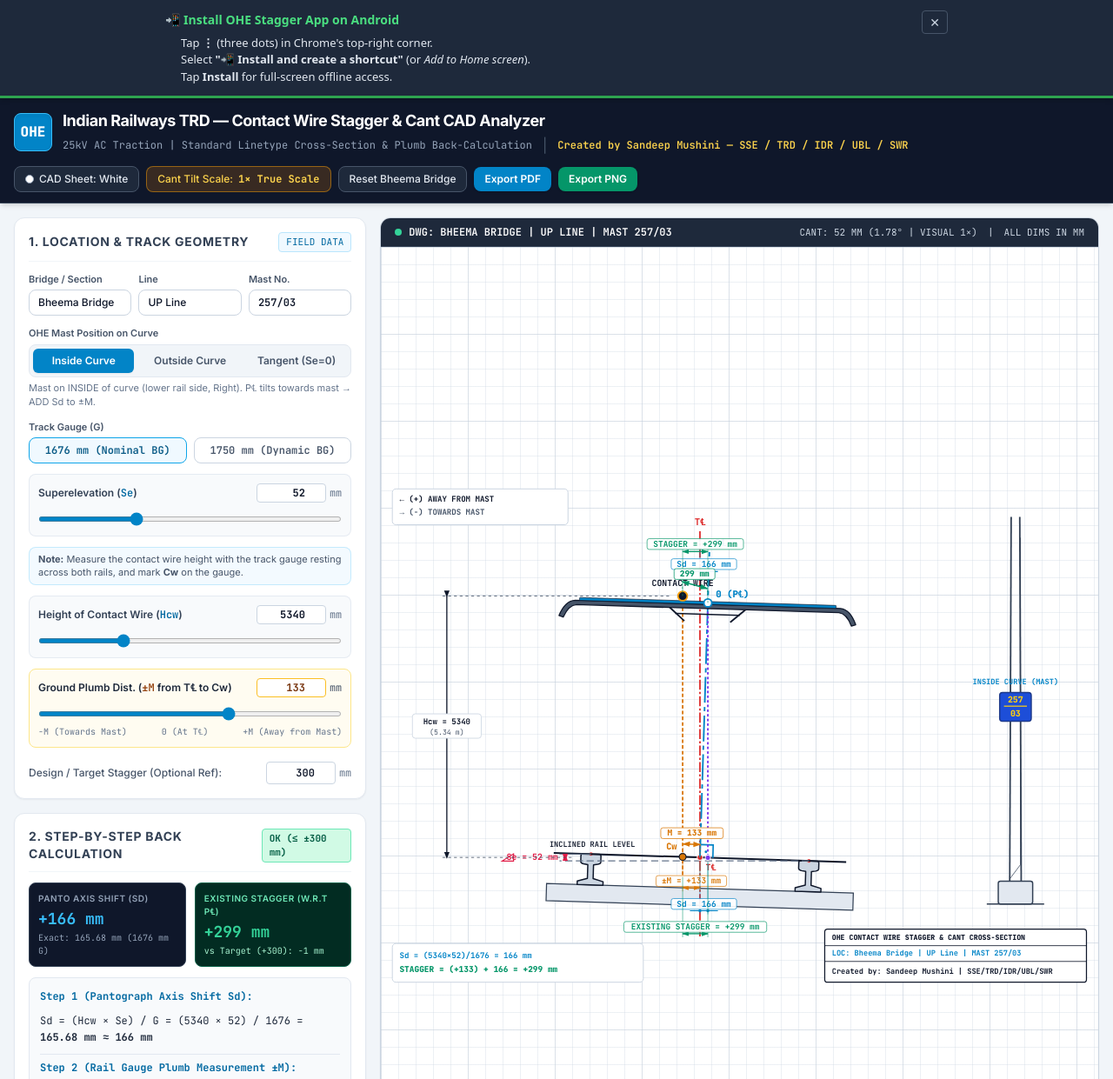
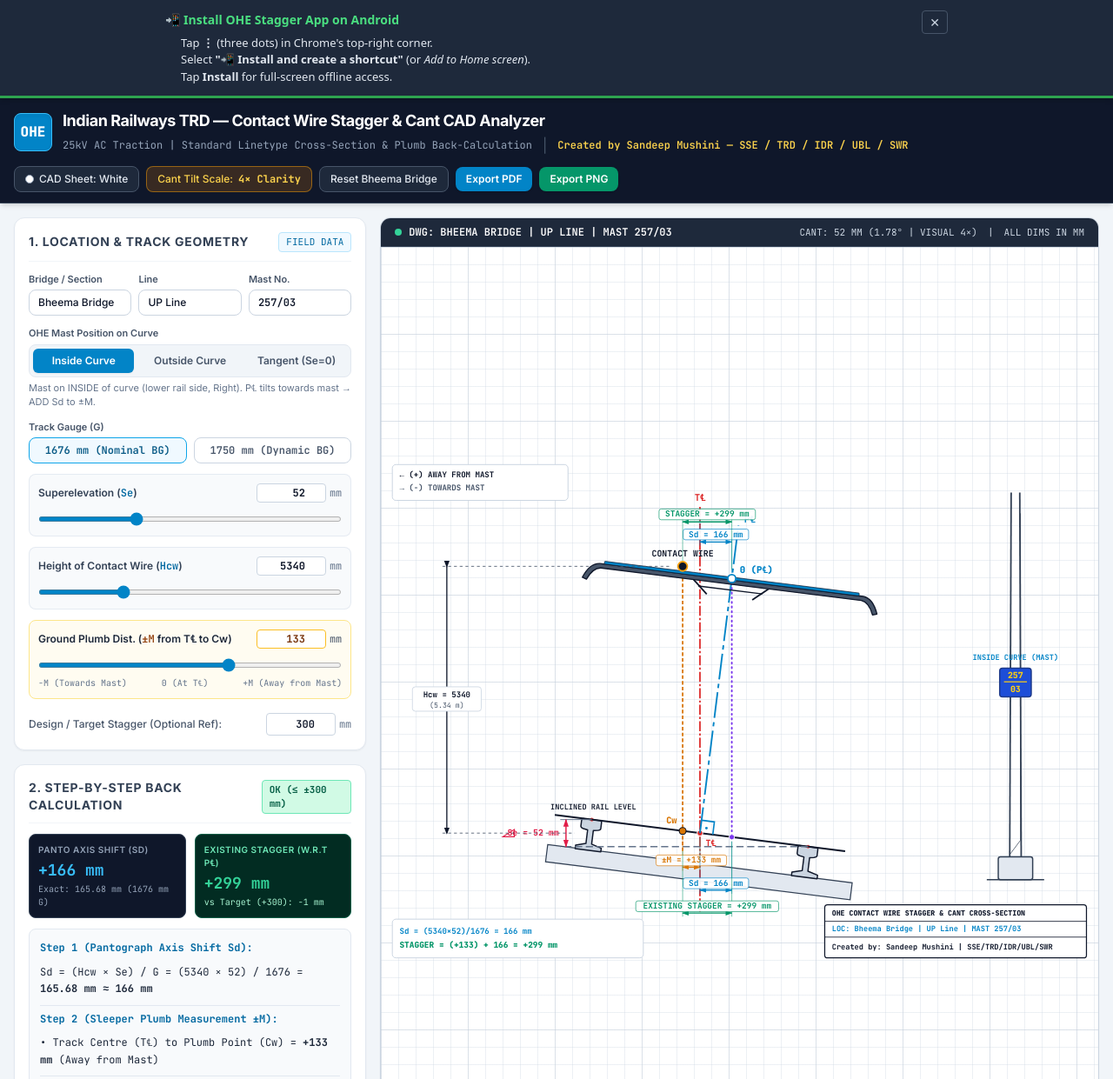
Before and after one commit to ssetrdidr/OHE_Curve_Stagger, a plain HTML site: page index.html in a window 1280 px wide. Shown: the top 1241 px of the page at 87% size. Drawn offline with nearby package versions, Linux system fonts and the light colour scheme.

Commit message:
Add files via upload

```diff
--- a/index.html
+++ b/index.html
@@ -9,14 +9,14 @@
   <meta property="og:type" content="website" />
   <meta property="og:url" content="https://ssetrdidr.github.io/OHE_Curve_Stagger/" />
   <meta property="og:title" content="Indian Railways OHE Stagger &amp; Superelevation CAD Visualizer — Sandeep Mushini" />
-  <meta property="og:description" content="25kV AC Traction Contact Wire Stagger &amp; Cant Cross-Section CAD Analyzer and Rail Gauge Plumb Back-Calculation Tool." />
+  <meta property="og:description" content="25kV AC Traction Contact Wire Stagger &amp; Cant Cross-Section CAD Analyzer and Sleeper Plumb Back-Calculation Tool." />
   <meta property="og:image" content="https://ssetrdidr.github.io/OHE_Curve_Stagger/preview-image.png" />
 
   <!-- Twitter Card Meta Tags -->
   <meta name="twitter:card" content="summary_large_image" />
   <meta name="twitter:url" content="https://ssetrdidr.github.io/OHE_Curve_Stagger/" />
   <meta name="twitter:title" content="Indian Railways OHE Stagger &amp; Superelevation CAD Visualizer — Sandeep Mushini" />
-  <meta name="twitter:description" content="25kV AC Traction Contact Wire Stagger &amp; Cant Cross-Section CAD Analyzer and Rail Gauge Plumb Back-Calculation Tool." />
+  <meta name="twitter:description" content="25kV AC Traction Contact Wire Stagger &amp; Cant Cross-Section CAD Analyzer and Sleeper Plumb Back-Calculation Tool." />
   <meta name="twitter:image" content="https://ssetrdidr.github.io/OHE_Curve_Stagger/preview-image.png" />
 
   <!-- PWA: installable app metadata -->
@@ -145,11 +145,8 @@
 
         <button id="btnExaggeration" type="button" class="px-3 py-1.5 rounded-lg text-xs font-medium bg-amber-600/20 hover:bg-amber-600/30 border border-amber-500/50 text-amber-300 transition flex items-center gap-1.5">
           <span>Cant Tilt Scale:</span>
-          <strong id="tiltScaleLabel" class="font-mono">1× True Scale</strong>
+          <strong id="tiltScaleLabel" class="font-mono">4× Clarity</strong>
         </button>
-        <div id="tiltExaggerationNote" style="display:none;" class="w-full mt-1 px-2.5 py-1 rounded bg-amber-950/80 border border-amber-500/40 text-[11px] font-mono text-amber-200 leading-snug">
-          Note: 4× visual exaggeration tilts P℄ more steeply over height Hcw, making wire/0 position appear shifted—actual field geometry does not jump.
-        </div>
 
         <button id="btnResetPreset" type="button" class="px-3 py-1.5 rounded-lg text-xs font-medium bg-slate-800 hover:bg-slate-700 border border-slate-600 text-slate-200 transition">
           Reset Bheema Bridge
@@ -239,11 +236,6 @@
             </div>
             <input id="rngSe" type="range" min="0" max="165" step="1" value="52" class="w-full h-1.5 bg-slate-200 rounded-lg cursor-pointer" />
           </div>
-
-          <!-- Measurement Note -->
-          <p class="text-[11px] text-slate-600 bg-sky-50/80 border border-sky-200/80 rounded-lg px-2.5 py-1.5 leading-snug">
-            <strong>Note:</strong> Measure the contact wire height with the track gauge resting across both rails, and mark <strong>Cw</strong> on the gauge.
-          </p>
 
           <!-- Height of Contact Wire Hcw -->
           <div class="bg-slate-50 p-2.5 rounded-lg border border-slate-200/80">
@@ -318,7 +310,7 @@
 
         <!-- Safety Reminder -->
         <div class="mt-3 p-2.5 rounded-lg bg-rose-50 border border-rose-200 text-[11px] text-rose-900 leading-snug">
-          <strong>Safety Protocol:</strong> Drop plumb bob from contact wire to mark <strong>Cw</strong> on rail gauge <em>only</em> after obtaining valid Power Block, testing line dead, and clamping Discharge Rods on both sides.
+          <strong>Safety Protocol:</strong> Drop plumb bob from contact wire to mark <strong>Cw</strong> on sleeper <em>only</em> after obtaining valid Power Block, testing line dead, and clamping Discharge Rods on both sides.
         </div>
       </div>
 
@@ -336,7 +328,7 @@
             <span id="cadHeaderTitle" class="font-semibold text-white">DWG: BHEEMA BRIDGE | UP LINE | MAST 257/03</span>
           </div>
           <div class="flex items-center gap-3 text-[11px] text-slate-300">
-            <span id="cadHeaderScale">CANT ANGLE: 1.78° (VISUAL 1×)</span>
+            <span id="cadHeaderScale">CANT ANGLE: 1.78° (VISUAL 4×)</span>
             <span>|</span>
             <span>ALL DIMS IN MM</span>
           </div>
@@ -398,7 +390,7 @@
               Standard Linetype Assignment Legend
             </span>
             <span class="text-[11px] font-mono text-slate-500">
-              Symbols: T℄ = Track Centre | P℄ = Panto Centre | Cw = Plumb Mark on Rail Gauge | 0 = Panto Axis
+              Symbols: T℄ = Track Centre | P℄ = Panto Centre | Cw = Plumb Mark on Sleeper | 0 = Panto Axis
             </span>
           </div>
 
@@ -481,7 +473,7 @@
       mVal: 133,          // ±M from T℄ to Cw in mm
       targetStagger: 300,
       blueprintMode: false,
-      tiltExaggeration: 1
+      tiltExaggeration: 4
     };
 
     // DOM Element References
@@ -751,15 +743,10 @@
       els.calcStepsBox.innerHTML = `
         <div><strong class="text-sky-700">Step 1 (Pantograph Axis Shift Sd):</strong></div>
         <div>Sd = (Hcw × Se) / G = (${state.hcw} × ${calc.effectiveSe}) / ${state.gauge} = <strong>${calc.sdExact.toFixed(2)} mm ≈ ${calc.sdRounded} mm</strong></div>
-        <div class="border-t border-slate-200 pt-1.5"><strong class="text-sky-700">Step 2 (Rail Gauge Plumb Measurement ±M):</strong></div>
+        <div class="border-t border-slate-200 pt-1.5"><strong class="text-sky-700">Step 2 (Sleeper Plumb Measurement ±M):</strong></div>
         <div>• Track Centre (T℄) to Plumb Point (Cw) = <strong>${fmtSigned(state.mVal)} mm</strong> (${state.mVal >= 0 ? 'Away from Mast' : 'Towards Mast'})</div>
         <div class="border-t border-slate-200 pt-1.5">${step3Html}</div>
       `;
-
-      const tiltNoteEl = document.getElementById('tiltExaggerationNote');
-      if (tiltNoteEl) {
-        tiltNoteEl.style.display = state.tiltExaggeration === 4 ? 'block' : 'none';
-      }
 
       els.cadHeaderTitle.textContent = `DWG: ${state.section.toUpperCase()} | ${state.line.toUpperCase()} | MAST ${state.mast.toUpperCase()}`;
       els.cadHeaderScale.textContent = `CANT: ${calc.effectiveSe} MM (${calc.trueAngleDeg.toFixed(2)}° | VISUAL ${state.tiltExaggeration}×)`;
@@ -872,6 +859,7 @@
       }));
 
       // 2. MAST NUMBERING PLATE (AUTHENTIC IR BLUE PLATE WITH YELLOW FRACTION TEXT)
+      // Positioned at the vertical centre of the mast (between mastTopY and mastBaseY).
       const plateW = 44;
       const plateH = 40;
       const plateX = mastX - plateW / 2;
@@ -1147,11 +1135,11 @@
       const cwPanContactY = (pcZeroY - 2 * cosA) + (cwX - pcZeroX) * Math.tan(tiltAngle);
       const wireRadius = 6.5;
       const cwCenterY = cwPanContactY - wireRadius;
-      const cwGaugeY = railMidY + (cwX - tcX) * Math.tan(tiltAngle);
+      const cwSleeperY = railMidY + (cwX - tcX) * Math.tan(tiltAngle);
 
       layers.lines.appendChild(svgEl('line', {
         x1: cwX, y1: cwCenterY,
-        x2: cwX, y2: cwGaugeY + 28,
+        x2: cwX, y2: cwSleeperY + 28,
         stroke: pal.plumbColor,
         'stroke-width': '2.2',
         'stroke-dasharray': '5 3'
@@ -1168,11 +1156,11 @@
       }, 'CONTACT WIRE'));
 
       layers.panto.appendChild(svgEl('circle', {
-        cx: cwX, cy: cwGaugeY, r: 4.8,
+        cx: cwX, cy: cwSleeperY, r: 4.8,
         fill: pal.plumbColor, stroke: pal.ink, 'stroke-width': '1.4'
       }));
       layers.panto.appendChild(svgEl('text', {
-        x: cwX - 8, y: cwGaugeY - 10, 'text-anchor': 'end',
+        x: cwX - 8, y: cwSleeperY - 10, 'text-anchor': 'end',
         fill: pal.plumbColor, 'font-family': 'JetBrains Mono, monospace', 'font-size': '12.5', 'font-weight': '800'
       }, 'Cw'));
 
@@ -1203,14 +1191,14 @@
       );
 
       // 1. GROUND LEVEL DIMENSIONS (OFFSET TO PREVENT ±M & Sd OVERLAP)
-      const botDimY1 = Math.max(cwGaugeY, railMidY, pcProjRailY) + 42;
+      const botDimY1 = Math.max(cwSleeperY, railMidY, pcProjRailY) + 42;
       const botDimY2 = botDimY1 + 32;
       const botDimY3 = botDimY2 + 32;
 
       drawHorizontalDim(
         layers.dims,
         tcX, cwX, botDimY1,
-        railMidY + 6, cwGaugeY + 6,
+        railMidY + 6, cwSleeperY + 6,
         `±M = ${fmtSigned(state.mVal)} mm`,
         pal.plumbColor,
         'arrowAmberStart', 'arrowAmberEnd',
@@ -1232,7 +1220,7 @@
       drawHorizontalDim(
         layers.dims,
         pcProjRailX, cwX, calc.effectiveSe > 0 ? botDimY3 : botDimY2,
-        pcProjRailY + 6, cwGaugeY + 28,
+        pcProjRailY + 6, cwSleeperY + 28,
         `EXISTING STAGGER = ${fmtSigned(calc.existingStagger)} mm`,
         '#059669',
         'arrowEmeraldStart', 'arrowEmeraldEnd',
@@ -1268,94 +1256,6 @@
         x: hcwDimX, y: hcwMidY + 11, 'text-anchor': 'middle',
         fill: pal.muted, 'font-family': 'JetBrains Mono, monospace', 'font-size': '10'
       }, `(${(state.hcw / 1000).toFixed(2)} m)`));
-
-      // 1. DISTANCE ALONG PANTOGRAPH AXIS: CONTACT WIRE DOT <-> 0 (P℄) DOT
-      const pantoSpanGroup = svgEl('g');
-      const pantoOffsetDist = 20;
-      const pantoNormalX = -sinA;
-      const pantoNormalY = -cosA;
-
-      const p1Ax = cwX + pantoOffsetDist * pantoNormalX;
-      const p1Ay = cwCenterY + pantoOffsetDist * pantoNormalY;
-      const p2Ax = pcZeroX + pantoOffsetDist * pantoNormalX;
-      const p2Ay = pcZeroY + pantoOffsetDist * pantoNormalY;
-
-      pantoSpanGroup.appendChild(svgEl('line', {
-        x1: cwX, y1: cwCenterY, x2: p1Ax, y2: p1Ay,
-        stroke: '#059669', 'stroke-width': '1', 'stroke-dasharray': '3 2', 'stroke-opacity': '0.75'
-      }));
-      pantoSpanGroup.appendChild(svgEl('line', {
-        x1: pcZeroX, y1: pcZeroY, x2: p2Ax, y2: p2Ay,
-        stroke: '#059669', 'stroke-width': '1', 'stroke-dasharray': '3 2', 'stroke-opacity': '0.75'
-      }));
-
-      pantoSpanGroup.appendChild(svgEl('line', {
-        x1: p1Ax, y1: p1Ay, x2: p2Ax, y2: p2Ay,
-        stroke: '#059669', 'stroke-width': '1.8',
-        'marker-start': 'url(#arrowEmeraldStart)',
-        'marker-end': 'url(#arrowEmeraldEnd)'
-      }));
-
-      const pMidX = (p1Ax + p2Ax) / 2 + 12 * pantoNormalX;
-      const pMidY = (p1Ay + p2Ay) / 2 + 12 * pantoNormalY;
-      const pantoDistLabel = `${Math.abs(calc.existingStagger)} mm`;
-      const pBoxW = pantoDistLabel.length * 7.5 + 12;
-
-      pantoSpanGroup.appendChild(svgEl('rect', {
-        x: pMidX - pBoxW / 2, y: pMidY - 11, width: pBoxW, height: 15, rx: 3,
-        fill: bp ? '#0b192c' : '#ffffff', 'fill-opacity': '0.94',
-        stroke: '#059669', 'stroke-width': '0.9'
-      }));
-      pantoSpanGroup.appendChild(svgEl('text', {
-        x: pMidX, y: pMidY, 'text-anchor': 'middle',
-        fill: '#059669', 'font-family': 'JetBrains Mono, monospace', 'font-size': '11.5', 'font-weight': '800'
-      }, pantoDistLabel));
-
-      layers.dims.appendChild(pantoSpanGroup);
-
-      // 2. DISTANCE ALONG INCLINED RAIL LEVEL: T℄ <-> Cw
-      const railSpanGroup = svgEl('g');
-      const railOffsetDist = 18;
-      const railNormalX = sinA;
-      const railNormalY = -cosA;
-
-      const r1Ax = tcX + railOffsetDist * railNormalX;
-      const r1Ay = railMidY + railOffsetDist * railNormalY;
-      const r2Ax = cwX + railOffsetDist * railNormalX;
-      const r2Ay = cwGaugeY + railOffsetDist * railNormalY;
-
-      railSpanGroup.appendChild(svgEl('line', {
-        x1: tcX, y1: railMidY, x2: r1Ax, y2: r1Ay,
-        stroke: pal.plumbColor, 'stroke-width': '1', 'stroke-dasharray': '3 2', 'stroke-opacity': '0.75'
-      }));
-      railSpanGroup.appendChild(svgEl('line', {
-        x1: cwX, y1: cwGaugeY, x2: r2Ax, y2: r2Ay,
-        stroke: pal.plumbColor, 'stroke-width': '1', 'stroke-dasharray': '3 2', 'stroke-opacity': '0.75'
-      }));
-
-      railSpanGroup.appendChild(svgEl('line', {
-        x1: r1Ax, y1: r1Ay, x2: r2Ax, y2: r2Ay,
-        stroke: pal.plumbColor, 'stroke-width': '1.8',
-        'marker-start': 'url(#arrowAmberStart)',
-        'marker-end': 'url(#arrowAmberEnd)'
-      }));
-
-      const rMidX = (r1Ax + r2Ax) / 2 + 12 * railNormalX;
-      const rMidY = (r1Ay + r2Ay) / 2 + 12 * railNormalY;
-      const railDistLabel = `M = ${Math.abs(state.mVal)} mm`;
-      const rBoxW = railDistLabel.length * 7.5 + 12;
-
-      railSpanGroup.appendChild(svgEl('rect', {
-        x: rMidX - rBoxW / 2, y: rMidY - 11, width: rBoxW, height: 15, rx: 3,
-        fill: bp ? '#0b192c' : '#ffffff', 'fill-opacity': '0.94',
-        stroke: pal.plumbColor, 'stroke-width': '0.9'
-      }));
-      railSpanGroup.appendChild(svgEl('text', {
-        x: rMidX, y: rMidY, 'text-anchor': 'middle',
-        fill: pal.plumbColor, 'font-family': 'JetBrains Mono, monospace', 'font-size': '11.5', 'font-weight': '800'
-      }, railDistLabel));
-
-      layers.dims.appendChild(railSpanGroup);
 
       // TITLE BLOCK & STAMPS
       layers.title.appendChild(svgEl('rect', {
@@ -1491,7 +1391,7 @@
       });
 
       els.btnExaggeration.addEventListener('click', () => {
-        state.tiltExaggeration = state.tiltExaggeration === 1 ? 4 : 1;
+        state.tiltExaggeration = state.tiltExaggeration === 4 ? 1 : 4;
         els.tiltScaleLabel.textContent = state.tiltExaggeration === 4 ? '4× Clarity' : '1× True Scale';
         renderAll();
       });
@@ -1565,7 +1465,7 @@
                 width: 138.9% !important;
               }
               main { gap: 10px !important; }
-              .min-h-\[540px\], .sm\:min-h-\[620px\] { min-height: 460px !important; }
+              .min-h-\\[540px\\], .sm\\:min-h-\\[620px\\] { min-height: 460px !important; }
               * { -webkit-print-color-adjust: exact !important; print-color-adjust: exact !important; }
             </style>
           `;
```
